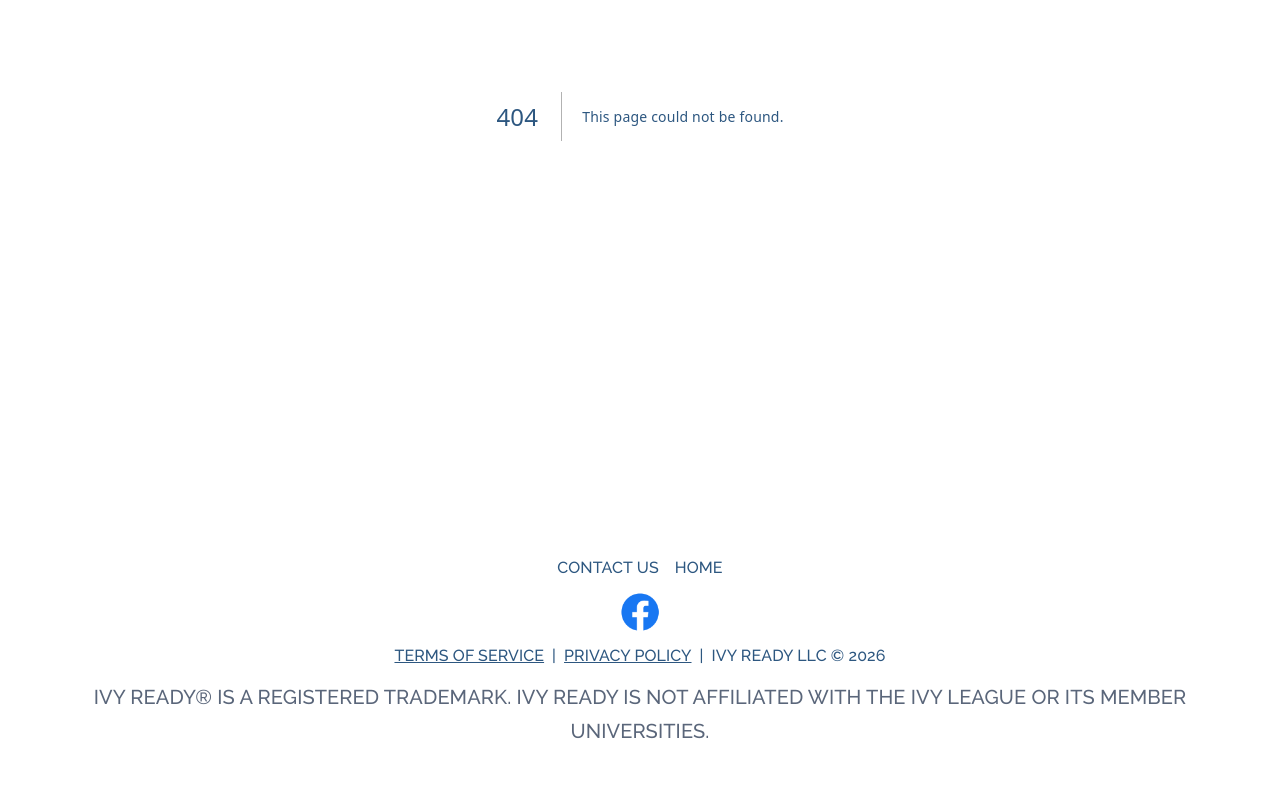
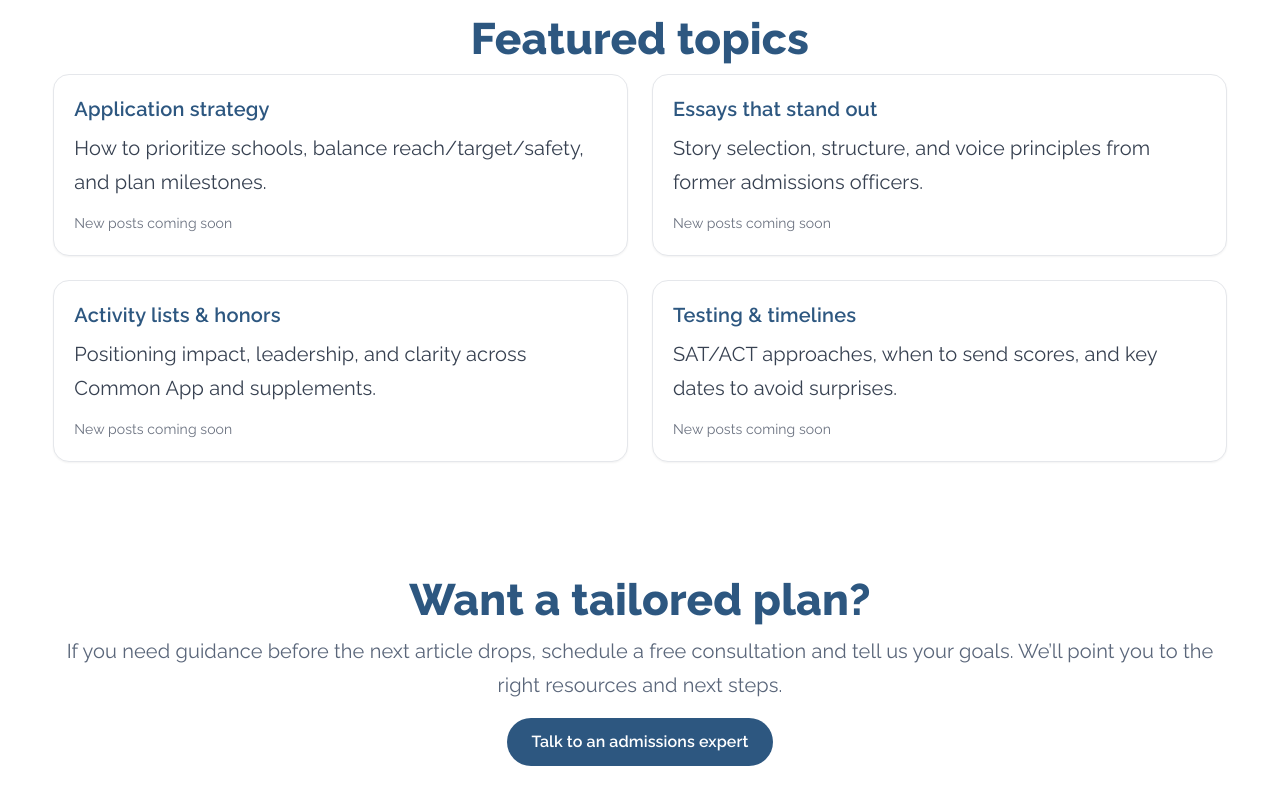
Before and after one commit to TesCoder/IR, a Next.js app in the folder next-js-site/: page /blog in a window 1280 px wide. Before the commit this address had no page. Shown: the part 420-1220 px from the top of the page. Built offline with nearby package versions, Linux system fonts and the light colour scheme.

Commit message:
Enhance application structure and improve component naming for clarity

```diff
--- /dev/null
+++ b/next-js-site/pages/blog/index.jsx
@@ -0,0 +1,70 @@
+import SEOHead from "@/components/SEOHead";
+import Section from "@/components/Section";
+import Link from "next/link";
+
+const topics = [
+  {
+    title: "Application strategy",
+    summary: "How to prioritize schools, balance reach/target/safety, and plan milestones.",
+  },
+  {
+    title: "Essays that stand out",
+    summary: "Story selection, structure, and voice principles from former admissions officers.",
+  },
+  {
+    title: "Activity lists & honors",
+    summary: "Positioning impact, leadership, and clarity across Common App and supplements.",
+  },
+  {
+    title: "Testing & timelines",
+    summary: "SAT/ACT approaches, when to send scores, and key dates to avoid surprises.",
+  },
+];
+
+export default function BlogIndex() {
+  return (
+    <>
+      <SEOHead
+        title="Blog & Resources | Ivy Ready"
+        description="Guides and tips from former admissions officers on essays, strategy, testing, and application milestones."
+        url="/blog"
+        image="/images/logo-circle.png"
+      />
+
+      <Section title="Guides from Former Admissions Officers" centerContent>
+        <p className="pCentered">
+          Browse practical playbooks on essays, strategy, timelines, and activities. New articles are
+          published regularly to help you make confident application decisions.
+        </p>
+      </Section>
+
+      <Section title="Featured topics">
+        <div className="grid gap-6 md:grid-cols-2">
+          {topics.map(({ title, summary }) => (
+            <div
+              key={title}
+              className="rounded-2xl border border-gray-200 bg-white p-5 shadow-sm hover:shadow-md transition-shadow"
+            >
+              <h3 className="text-xl font-semibold mb-2">{title}</h3>
+              <p className="text-gray-700 mb-3">{summary}</p>
+              <span className="text-gray-500 text-sm">New posts coming soon</span>
+            </div>
+          ))}
+        </div>
+      </Section>
+
+      <Section centerContent title="Want a tailored plan?">
+        <p className="pCentered">
+          If you need guidance before the next article drops, schedule a free consultation and tell us your
+          goals. We’ll point you to the right resources and next steps.
+        </p>
+        <Link
+          className="inline-flex items-center justify-center mt-4 px-6 py-3 rounded-full bg-ivy-blue text-white font-semibold hover:bg-[#23486c] transition"
+          href="/free-consultation"
+        >
+          Talk to an admissions expert
+        </Link>
+      </Section>
+    </>
+  );
+}
```
